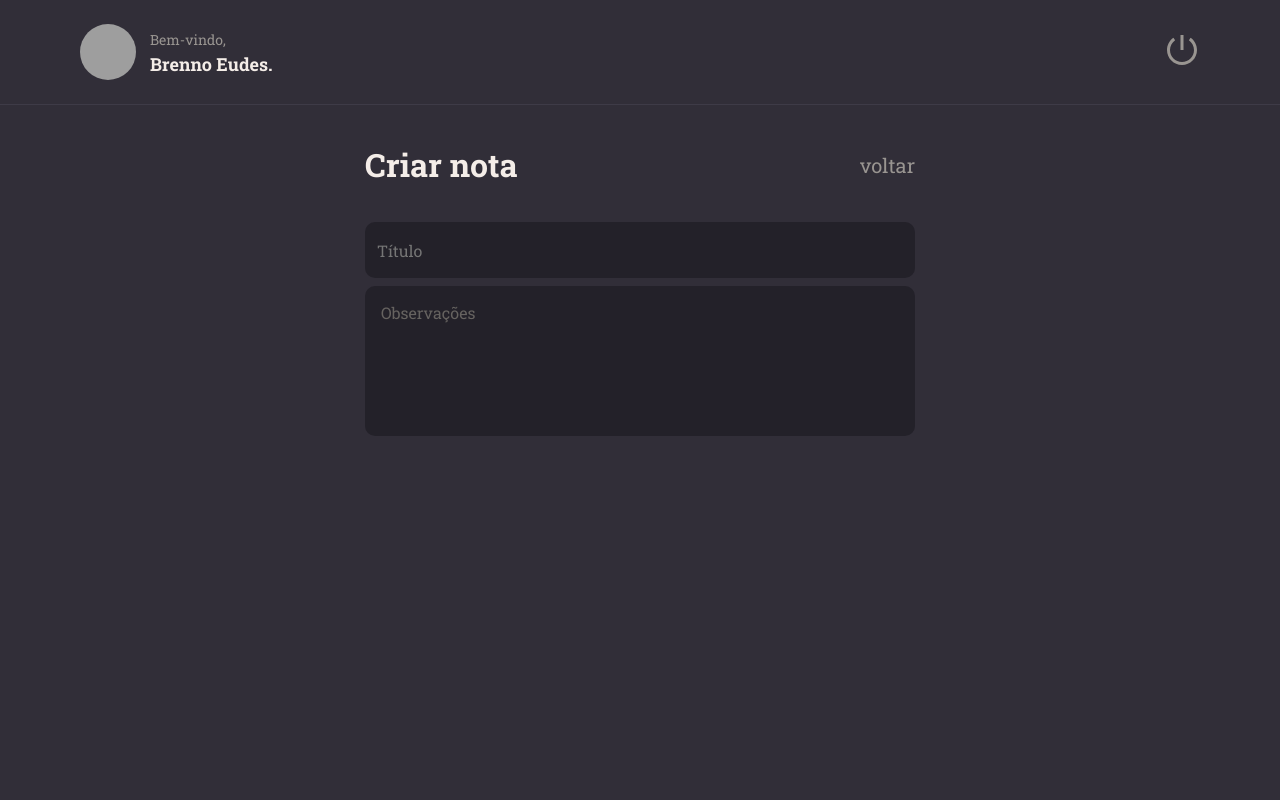
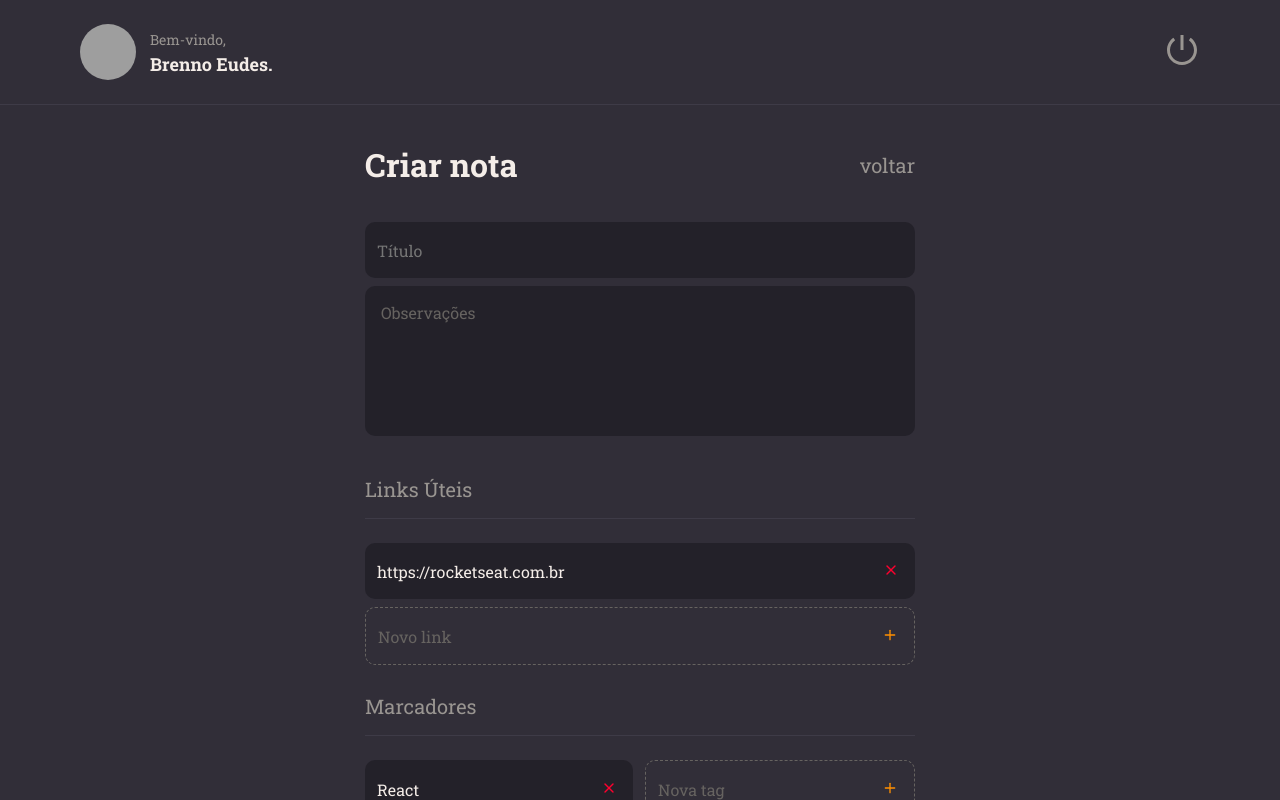
Before and after one commit to brennoEudes/rocketNotes, a React (Vite) app in the folder RocketNotes/: page / in a window 1280 px wide. Built offline with nearby package versions, Linux system fonts and the light colour scheme; grey boxes are pictures that could not be loaded.

Commit message:
NewNote page concluded

```diff
--- a/RocketNotes/src/pages/NewNote/index.jsx
+++ b/RocketNotes/src/pages/NewNote/index.jsx
@@ -1,6 +1,9 @@
 import { Header } from "../../components/Header";
 import { Input } from "../../components/Input";
 import { TextArea } from "../../components/TextArea";
+import { NoteItem } from "../../components/NoteItem";
+import { Section } from "../../components/Section";
+import { Button } from "../../components/Button";
 
 import { Container, Form } from "./styles";
 
@@ -15,9 +18,20 @@
             <a href="/">voltar</a>
           </header>
 
-          <Input placeholder="Título"/>
+          <Input placeholder="Título" />
 
           <TextArea placeholder="Observações" />
+          <Section title="Links Úteis">
+            <NoteItem value="https://rocketseat.com.br" />
+            <NoteItem isNew placeholder="Novo link" />
+          </Section>
+          <Section title="Marcadores">
+            <div className="tags">
+              <NoteItem value="React" />
+              <NoteItem isNew placeholder="Nova tag" />
+            </div>
+          </Section>
+          <Button title="Salvar"/>
         </Form>
       </main>
     </Container>
--- a/RocketNotes/src/pages/NewNote/styles.js
+++ b/RocketNotes/src/pages/NewNote/styles.js
@@ -9,6 +9,19 @@
   grid-template-areas:
     "header"
     "content";
+
+  // barra de rolagem somente no conteúdo da main (header fixo):
+  main {
+    grid-area: content;
+    /* overflow-y: scroll; */
+    overflow-y: auto; // só ativa a barra quando o conteúdo ñ caber na tela
+  }
+
+  .tags {
+    display: flex;
+    justify-content: space-between;
+    flex-wrap: wrap; // quando não tiver mais espaço, joga o item para a linha de baixo.
+  }
 `;
 
 export const Form = styled.form`
```
